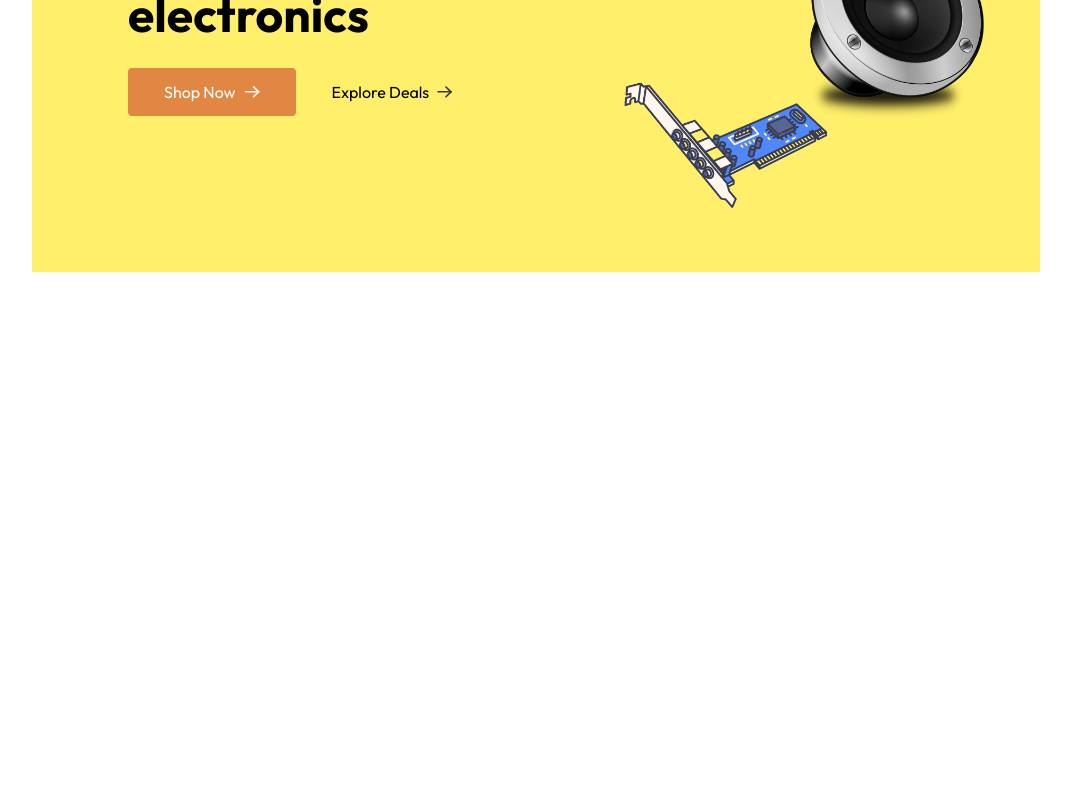
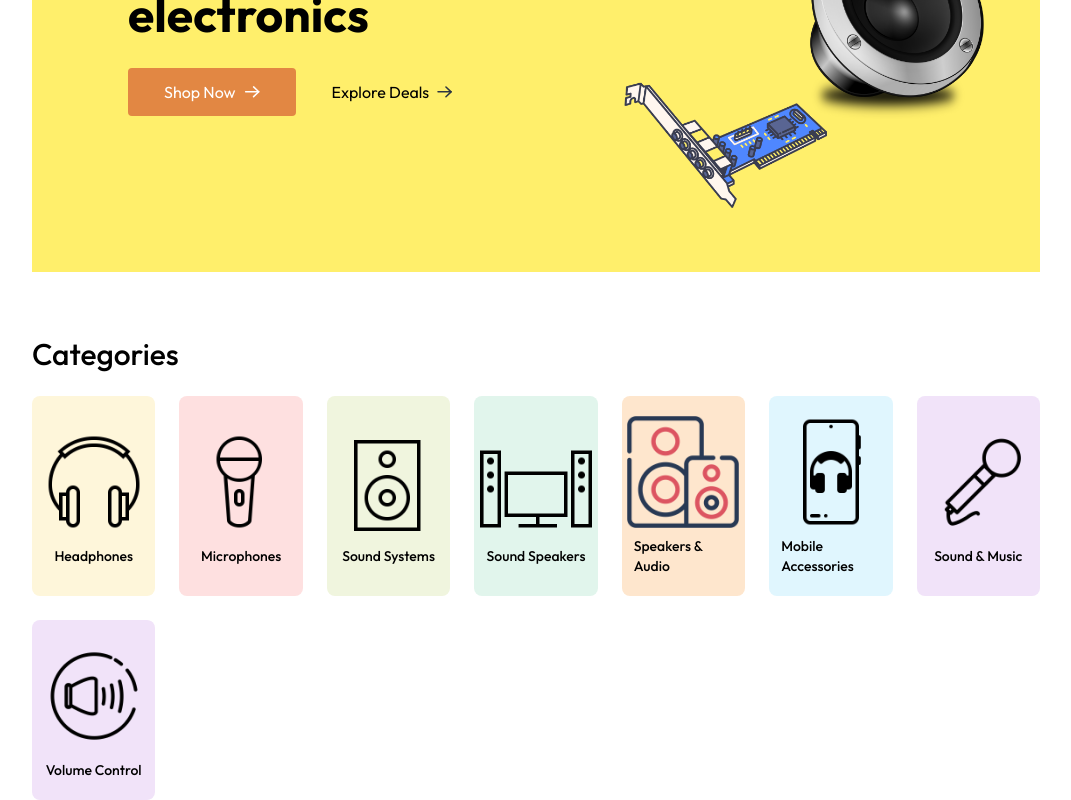
Before and after one commit to arifgr/mur-add, a React (Vite) app in the folder client/: page / in a window 1280 px wide. Shown: the part 345-1145 px from the top of the page, without its empty margins (104-1175 px from the left). Before the commit the page ends 800 px from the top, so only its background shows below. Built offline with nearby package versions, Linux system fonts and the light colour scheme.

Commit message:
feat: add categories

```diff
--- a/client/src/assets/assets.js
+++ b/client/src/assets/assets.js
@@ -62,6 +62,7 @@ export const assets = {
   bottom_banner_image_sm,
   add_address_image,
   box_icon,
+  speaker_audio_system
 };
 
 export const categories = [
--- a/client/src/common/i18n.js
+++ b/client/src/common/i18n.js
@@ -13,6 +13,8 @@ i18n
           "banner-header": "The best prices electronics",
           "shop-now": "Shop Now",
           "explore-deals": "Explore Deals",
+          "speaker-audio-system": "Speaker Audio System",
+          categories: "Categories",
         },
       },
       tr: {
@@ -21,6 +23,8 @@ i18n
           "banner-header": "En iyi fiyatlı elektronik ürünler",
           "shop-now": "Şimdi Alışveriş Yap",
           "explore-deals": "Fırsatları Keşfet",
+          "speaker-audio-system": "Hoparlör Ses Sistemi",
+          categories: "Kategoriler",
         },
       },
     },
--- /dev/null
+++ b/client/src/components/Categories.jsx
@@ -0,0 +1,34 @@
+import React from "react";
+import { assets, categories } from "../assets/assets";
+import { useTranslation } from "react-i18next";
+import { useAppContext } from "../context/AppContext";
+export const Categories = () => {
+  const { navigate } = useAppContext();
+  const { t } = useTranslation();
+  return (
+    <div className="mt-16">
+      <p className="text-2xl md:text-3xl font-medium">{t("categories")}</p>
+      <div className="grid grid-cols-2 sm:grid-cols-3 md:grid-cols-5 lg:grid-cols-6 xl:grid-cols-7 mt-6 gap-6">
+        {categories.map((category, index) => (
+          <div
+            key={index}
+            className="group cursor-pointer py-5 px-3 gap-2 rounded-lg flex flex-col justify-center items-center"
+            style={{ backgroundColor: category.bgColor }}
+            onClick={() => {
+              navigate(`/products/${category.path.toLowerCase()}`);
+              scrollTo(0, 0);
+            }}
+          >
+            <img
+              src={category.image}
+              alt={category.text}
+              className="group-hover:scale-108 transition max-w-28"
+            />
+
+            <p className="text-sm font-medium">{category.text}</p>
+          </div>
+        ))}
+      </div>
+    </div>
+  );
+};
--- a/client/src/pages/Home.jsx
+++ b/client/src/pages/Home.jsx
@@ -1,10 +1,12 @@
 import React from "react";
 import MainBanner from "../components/MainBanner";
+import { Categories } from "../components/Categories";
 
 const Home = () => {
   return (
     <div className="mt-10">
       <MainBanner />
+      <Categories />
     </div>
   );
 };
```
